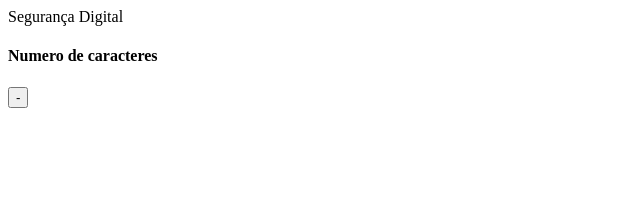
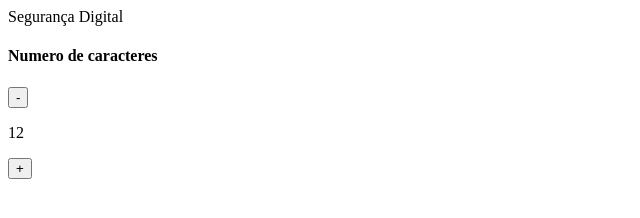
Before and after one commit to vidasantoro-dev/projeto-2-3-E-2T, a plain HTML site: page index.html in a window 1280 px wide. Shown: the full height of the page, 0-640 px from the left. Drawn offline with Linux system fonts and the light colour scheme.

Commit message:
Update index.html

```diff
--- a/index.html
+++ b/index.html
@@ -9,4 +9,8 @@
   <div class="parametro-senha">
   <h4 class=parametro-senha_titulo">Numero de caracteres</h4>
   <button class="parametro-senha_botao">-</button>
-  <p class="parametro-senha_texto
+  <p class="parametro-senha_texto">12</p>
+  <button class="parametro-senha_botao">+</button>
+</div>
+</body>
+</html>
```
